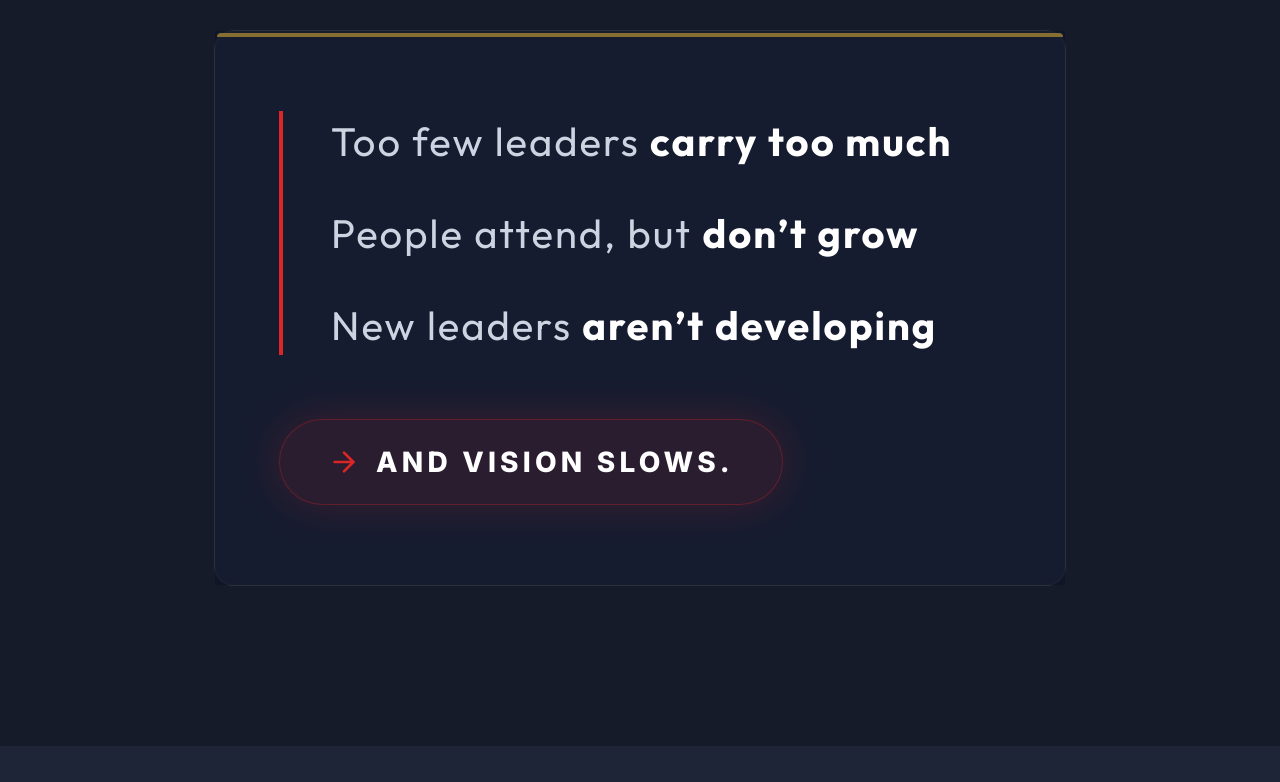
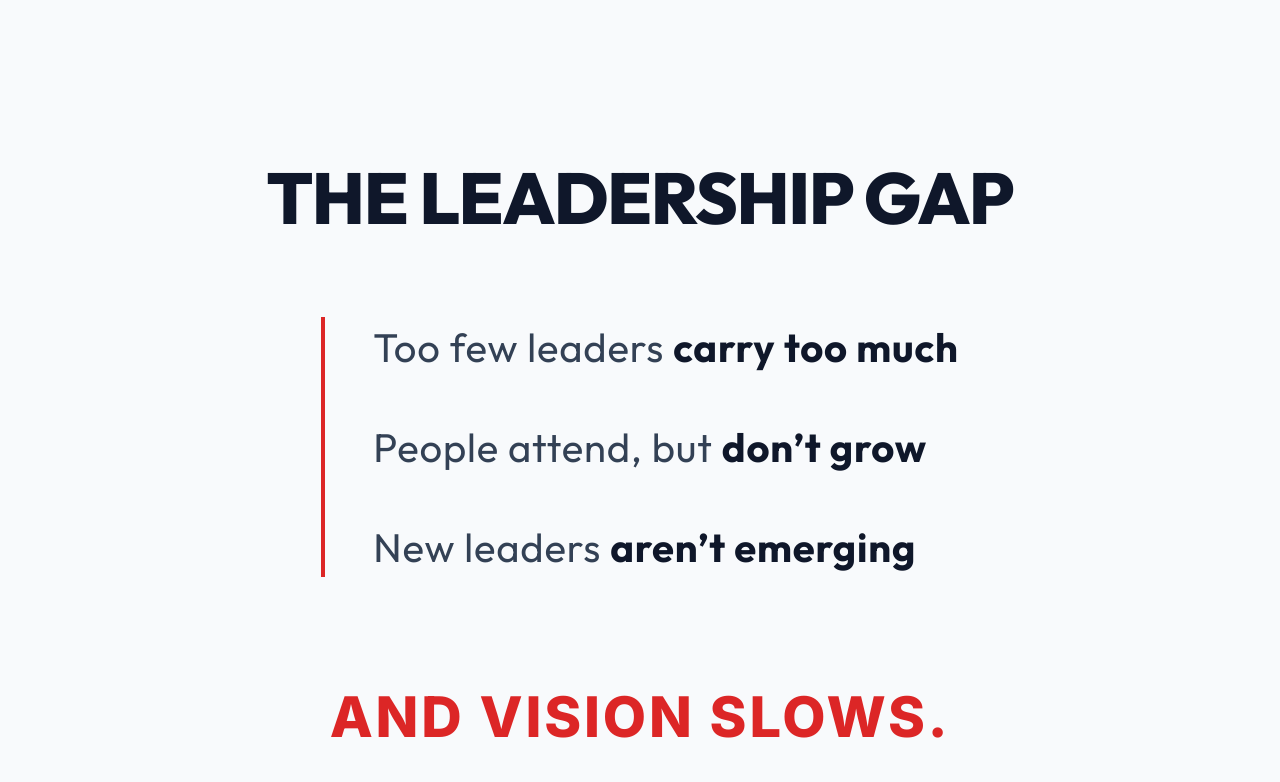
Before and after one commit to livetree/PI-main, a Next.js app: page / in a window 1280 px wide. Shown: the part 1198-1980 px from the top of the page. Built offline with nearby package versions, Linux system fonts and the light colour scheme.

Commit message:
feat: migrate leadership gap from a dark MagicCard block into a pure high-contrast off-white typographic section strictly retaining the red-border alignment aesthetics flawlessly mapping verbatim copy requirements cleanly without interrupting narrative flow.

```diff
--- a/src/app/page.js
+++ b/src/app/page.js
@@ -94,35 +94,40 @@ export default function Home() {
         </div>
       </section>
 
-      {/* 2. WOW CALL-OUT: THE LEADERSHIP GAP */}
-      <section style={{ position: 'relative', zIndex: 10, padding: '2rem 1.5rem 10rem' }}>
-        <div className="container" style={{ maxWidth: '900px', margin: '0 auto' }}>
-          <MagicCard
-            initialVariant={{ opacity: 0, y: 50, scale: 0.95 }}
-            visibleVariant={{ opacity: 1, y: 0, scale: 1 }}
-            delay={0.2}
-            highlightColor="var(--brand-primary)"
-            innerStyle={{ padding: '5rem 4rem', display: 'flex', flexDirection: 'column', alignItems: 'flex-start', background: 'rgba(10, 17, 40, 0.4)' }}
+      {/* 2. WOW CALL-OUT: THE LEADERSHIP GAP (Light Section) */}
+      <section style={{ position: 'relative', zIndex: 10, padding: '10rem 1.5rem', background: '#f8fafc' }}>
+        <div className="container" style={{ maxWidth: '900px', margin: '0 auto', textAlign: 'center' }}>
+
+          <motion.h2
+            initial={{ opacity: 0, y: 50 }} whileInView={{ opacity: 1, y: 0 }} viewport={{ once: true, margin: "-100px" }} transition={{ type: "spring", damping: 20, stiffness: 80 }}
+            style={{ fontSize: 'clamp(2.5rem, 6vw, 4.5rem)', textTransform: 'uppercase', lineHeight: 1.1, marginBottom: '5rem', fontWeight: 900, letterSpacing: '-0.02em', color: '#0f172a' }}
           >
-            <div style={{ display: 'flex', flexDirection: 'column', gap: '2rem', marginBottom: '4rem', borderLeft: '4px solid #dc2626', paddingLeft: '3rem' }}>
-              <h3 style={{ fontSize: 'clamp(1.5rem, 4vw, 2.5rem)', color: 'var(--text-secondary)', fontWeight: 300, lineHeight: 1.5, letterSpacing: '0.05em' }}>
-                Too few leaders <span style={{ color: '#fff', fontWeight: 700 }}>carry too much</span>
-              </h3>
-              <h3 style={{ fontSize: 'clamp(1.5rem, 4vw, 2.5rem)', color: 'var(--text-secondary)', fontWeight: 300, lineHeight: 1.5, letterSpacing: '0.05em' }}>
-                People attend, but <span style={{ color: '#fff', fontWeight: 700 }}>don’t grow</span>
-              </h3>
-              <h3 style={{ fontSize: 'clamp(1.5rem, 4vw, 2.5rem)', color: 'var(--text-secondary)', fontWeight: 300, lineHeight: 1.5, letterSpacing: '0.05em' }}>
-                New leaders <span style={{ color: '#fff', fontWeight: 700 }}>aren’t developing</span>
-              </h3>
-            </div>
+            THE LEADERSHIP GAP
+          </motion.h2>
 
-            <div style={{ display: 'inline-flex', alignItems: 'center', gap: '1rem', background: 'rgba(220, 38, 38, 0.1)', padding: '1.25rem 3rem', borderRadius: '99px', border: '1px solid rgba(220, 38, 38, 0.3)', boxShadow: '0 0 40px rgba(220, 38, 38, 0.2)' }}>
-              <ArrowRight color="#dc2626" size={32} />
-              <p style={{ fontSize: 'clamp(1.25rem, 3vw, 1.75rem)', color: '#fff', fontWeight: 800, textTransform: 'uppercase', letterSpacing: '0.15em' }}>
-                And vision slows.
-              </p>
-            </div>
-          </MagicCard>
+          <motion.div
+            initial={{ opacity: 0, y: 30 }} whileInView={{ opacity: 1, y: 0 }} viewport={{ once: true }} transition={{ delay: 0.2 }}
+            style={{ display: 'inline-flex', flexDirection: 'column', alignItems: 'flex-start', gap: '2.5rem', marginBottom: '6rem', borderLeft: '4px solid #dc2626', paddingLeft: '3rem', textAlign: 'left' }}
+          >
+            <h3 style={{ fontSize: 'clamp(1.5rem, 4vw, 2.5rem)', fontWeight: 400, lineHeight: 1.5, letterSpacing: '0.02em', color: '#334155' }}>
+              Too few leaders <span style={{ color: '#0f172a', fontWeight: 700 }}>carry too much</span>
+            </h3>
+            <h3 style={{ fontSize: 'clamp(1.5rem, 4vw, 2.5rem)', fontWeight: 400, lineHeight: 1.5, letterSpacing: '0.02em', color: '#334155' }}>
+              People attend, but <span style={{ color: '#0f172a', fontWeight: 700 }}>don’t grow</span>
+            </h3>
+            <h3 style={{ fontSize: 'clamp(1.5rem, 4vw, 2.5rem)', fontWeight: 400, lineHeight: 1.5, letterSpacing: '0.02em', color: '#334155' }}>
+              New leaders <span style={{ color: '#0f172a', fontWeight: 700 }}>aren’t emerging</span>
+            </h3>
+          </motion.div>
+
+          <motion.div
+            initial={{ opacity: 0, y: 50 }} whileInView={{ opacity: 1, y: 0 }} viewport={{ once: true }} transition={{ delay: 0.4, type: 'spring', stiffness: 80 }}
+          >
+            <p style={{ fontSize: 'clamp(2rem, 5vw, 3.5rem)', fontWeight: 900, textTransform: 'uppercase', letterSpacing: '0.05em', color: '#dc2626' }}>
+              AND VISION SLOWS.
+            </p>
+          </motion.div>
+
         </div>
       </section>
 
```
